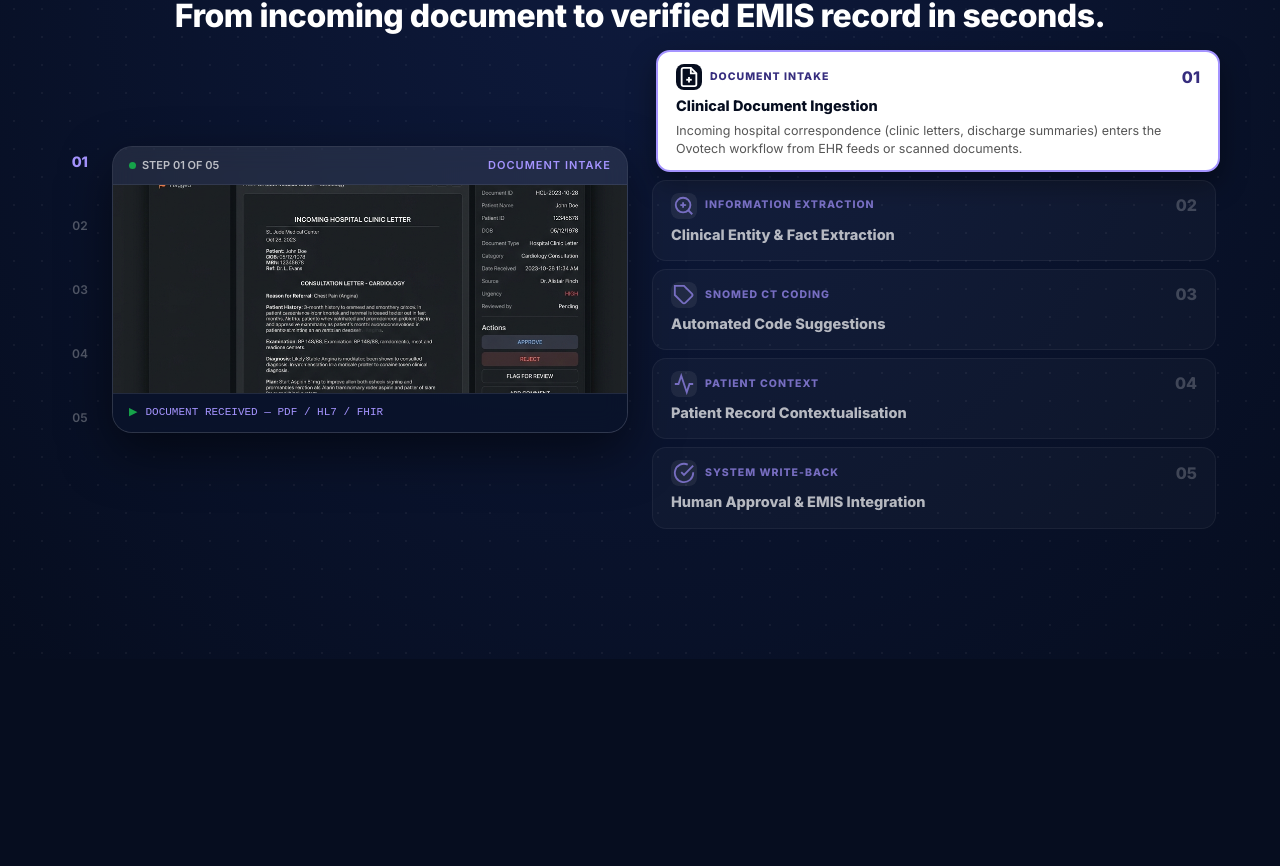
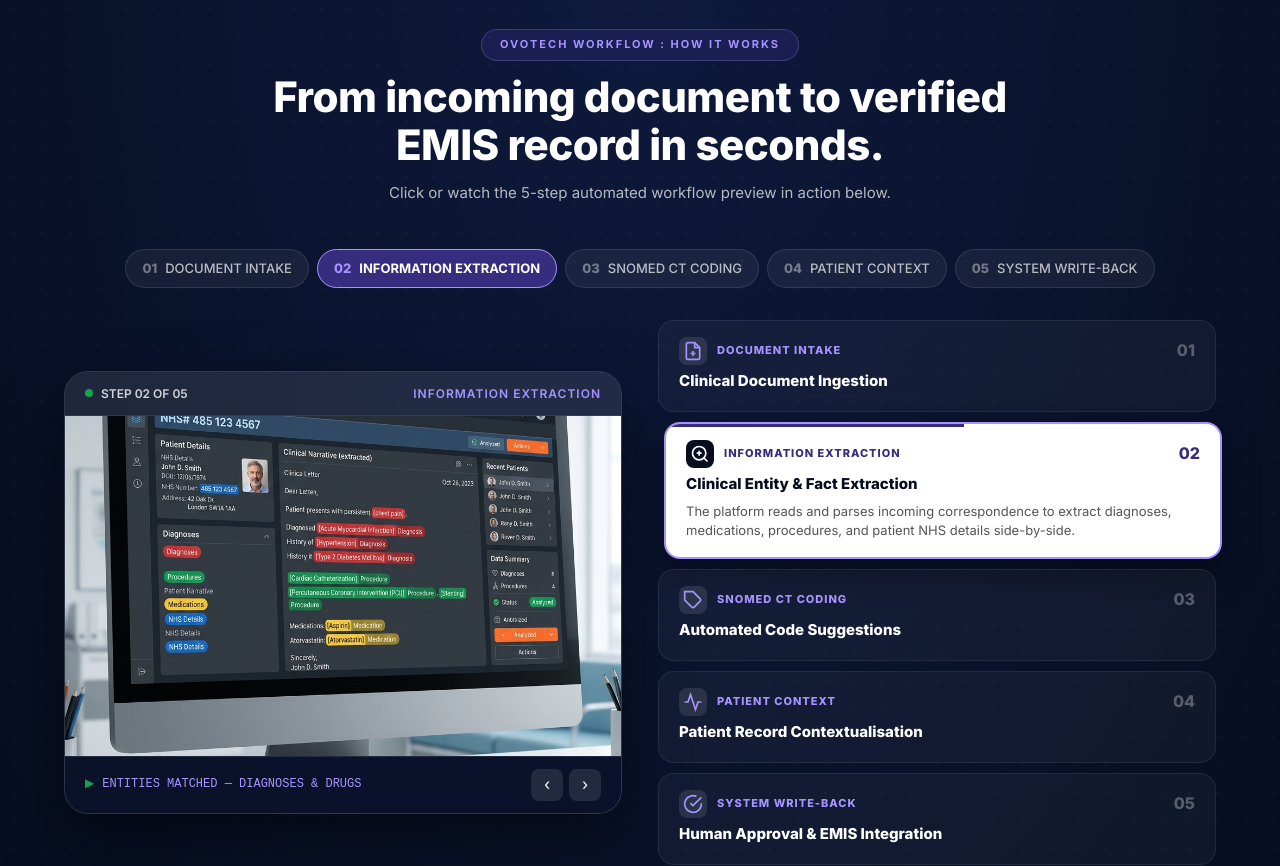
Before and after one commit to HafizTayyabNasir/ovotech, a Next.js app: page / in a window 1280 px wide. Shown: the part 4839-5705 px from the top of the page. Built offline with nearby package versions, Linux system fonts and the light colour scheme.

Commit message:
Replace buggy 300vh sticky scroll showcase with interactive auto-play carousel, step pills and Prev/Next controls

```diff
--- a/src/components/InteractiveWorkflowShowcase.js
+++ b/src/components/InteractiveWorkflowShowcase.js
@@ -1,5 +1,5 @@
 "use client";
-import { useState, useEffect, useRef } from "react";
+import { useState, useEffect } from "react";
 import { motion, AnimatePresence } from "framer-motion";
 
 const workflowSteps = [
@@ -11,7 +11,7 @@
     tag: "DOCUMENT RECEIVED — PDF / HL7 / FHIR",
     image: "/step1-intake.png",
     icon: (
-      <svg width="22" height="22" viewBox="0 0 24 24" fill="none" stroke="currentColor" strokeWidth="2">
+      <svg width="20" height="20" viewBox="0 0 24 24" fill="none" stroke="currentColor" strokeWidth="2">
         <path d="M14 2H6a2 2 0 0 0-2 2v16a2 2 0 0 0 2 2h12a2 2 0 0 0 2-2V8z"/>
         <polyline points="14 2 14 8 20 8"/>
         <line x1="12" y1="18" x2="12" y2="12"/>
@@ -27,7 +27,7 @@
     tag: "ENTITIES MATCHED — DIAGNOSES & DRUGS",
     image: "/step2-extraction.png",
     icon: (
-      <svg width="22" height="22" viewBox="0 0 24 24" fill="none" stroke="currentColor" strokeWidth="2">
+      <svg width="20" height="20" viewBox="0 0 24 24" fill="none" stroke="currentColor" strokeWidth="2">
         <circle cx="11" cy="11" r="8"/>
         <line x1="21" y1="21" x2="16.65" y2="16.65"/>
         <line x1="11" y1="8" x2="11" y2="14"/>
@@ -43,7 +43,7 @@
     tag: "SNOMED CT: 19829001 — VERIFIED",
     image: "/step3-snomed.png",
     icon: (
-      <svg width="22" height="22" viewBox="0 0 24 24" fill="none" stroke="currentColor" strokeWidth="2">
+      <svg width="20" height="20" viewBox="0 0 24 24" fill="none" stroke="currentColor" strokeWidth="2">
         <path d="M20.59 13.41l-7.17 7.17a2 2 0 0 1-2.83 0L2 12V2h10l8.59 8.59a2 2 0 0 1 0 2.82z"/>
         <line x1="7" y1="7" x2="7.01" y2="7"/>
       </svg>
@@ -57,7 +57,7 @@
     tag: "EMIS CONTEXT: ACTIVE PROBLEM LIST",
     image: "/step4-patient-history.png",
     icon: (
-      <svg width="22" height="22" viewBox="0 0 24 24" fill="none" stroke="currentColor" strokeWidth="2">
+      <svg width="20" height="20" viewBox="0 0 24 24" fill="none" stroke="currentColor" strokeWidth="2">
         <path d="M22 12h-4l-3 9L9 3l-3 9H2"/>
       </svg>
     )
@@ -70,7 +70,7 @@
     tag: "STATUS 200 — COMMITTED TO EMIS WEB",
     image: "/step5-emis-writeback.png",
     icon: (
-      <svg width="22" height="22" viewBox="0 0 24 24" fill="none" stroke="currentColor" strokeWidth="2">
+      <svg width="20" height="20" viewBox="0 0 24 24" fill="none" stroke="currentColor" strokeWidth="2">
         <path d="M22 11.08V12a10 10 0 1 1-5.93-9.14"/>
         <polyline points="22 4 12 14.01 9 11.01"/>
       </svg>
@@ -80,62 +80,45 @@
 
 export default function InteractiveWorkflowShowcase() {
   const [activeIndex, setActiveIndex] = useState(0);
-  const containerRef = useRef(null);
+  const [isPaused, setIsPaused] = useState(false);
 
+  // Auto advance steps every 4.5 seconds unless paused by user interaction
   useEffect(() => {
-    const handleScroll = () => {
-      const el = containerRef.current;
-      if (!el) return;
+    if (isPaused) return;
+    const interval = setInterval(() => {
+      setActiveIndex((prev) => (prev + 1) % workflowSteps.length);
+    }, 4500);
+    return () => clearInterval(interval);
+  }, [isPaused]);
 
-      const rect = el.getBoundingClientRect();
-      const totalScrollableHeight = el.clientHeight - window.innerHeight;
-      if (totalScrollableHeight <= 0) return;
-
-      // How far top of container has passed top of viewport
-      const currentScroll = -rect.top;
-      const progress = Math.max(0, Math.min(1, currentScroll / totalScrollableHeight));
-
-      const stepIndex = Math.min(
-        workflowSteps.length - 1,
-        Math.floor(progress * workflowSteps.length)
-      );
-
-      setActiveIndex(stepIndex);
+  const handleStepClick = (index) => {
+    setActiveIndex(index);
+    setIsPaused(true);
   };
 
-    window.addEventListener("scroll", handleScroll, { passive: true });
-    handleScroll();
-    return () => window.removeEventListener("scroll", handleScroll);
-  }, []);
+  const handlePrev = () => {
+    setActiveIndex((prev) => (prev - 1 + workflowSteps.length) % workflowSteps.length);
+    setIsPaused(true);
+  };
+
+  const handleNext = () => {
+    setActiveIndex((prev) => (prev + 1) % workflowSteps.length);
+    setIsPaused(true);
+  };
 
   const activeStep = workflowSteps[activeIndex];
 
   return (
-    <div
-      ref={containerRef}
+    <section
       style={{
-        height: "300vh",
+        background: "radial-gradient(ellipse at top, #0E1A3D 0%, #060D1F 100%)",
+        color: "#FFFFFF",
+        padding: "90px 0",
         position: "relative",
-        background: "#060D1F"
+        overflow: "hidden"
       }}
     >
-      <section
-        style={{
-          position: "sticky",
-          top: "80px",
-          height: "calc(100vh - 80px)",
-          display: "flex",
-          flexDirection: "column",
-          justifyContent: "flex-start",
-          background: "radial-gradient(ellipse at top, #0E1A3D 0%, #060D1F 100%)",
-          color: "#FFFFFF",
-          overflow: "hidden",
-          width: "100%",
-          padding: "24px 0",
-          boxSizing: "border-box"
-        }}
-      >
-        {/* Background grid overlay */}
+      {/* Background grid pattern */}
       <div
         style={{
           position: "absolute",
@@ -143,73 +126,90 @@
           backgroundImage: "radial-gradient(rgba(255, 255, 255, 0.08) 1px, transparent 1px)",
           backgroundSize: "28px 28px",
           pointerEvents: "none",
-            opacity: 0.6
+          opacity: 0.5
         }}
       />
 
-        <div className="site-container" style={{ position: "relative", zIndex: 10, width: "100%" }}>
-          {/* Header */}
-          <div style={{ textAlign: "center", marginBottom: "16px" }}>
-            <span style={{ display: "inline-block", background: "rgba(54, 45, 126, 0.35)", color: "#A594FF", fontSize: "11px", fontWeight: 700, letterSpacing: "2px", padding: "4px 14px", borderRadius: "20px", textTransform: "uppercase", marginBottom: "6px", border: "1px solid rgba(165,148,255,0.25)" }}>
+      <div className="site-container" style={{ position: "relative", zIndex: 10 }}>
+        {/* Section Header */}
+        <div style={{ textAlign: "center", marginBottom: "44px" }}>
+          <span style={{ display: "inline-block", background: "rgba(54, 45, 126, 0.35)", color: "#A594FF", fontSize: "11px", fontWeight: 700, letterSpacing: "2px", padding: "6px 18px", borderRadius: "20px", textTransform: "uppercase", marginBottom: "12px", border: "1px solid rgba(165,148,255,0.25)" }}>
             OVOTECH WORKFLOW : HOW IT WORKS
           </span>
-            <h2 style={{ fontSize: "clamp(20px, 3vw, 32px)", fontWeight: 800, color: "#FFFFFF", letterSpacing: "-0.5px", lineHeight: 1.15 }}>
+          <h2 style={{ fontSize: "clamp(26px, 4vw, 42px)", fontWeight: 800, color: "#FFFFFF", letterSpacing: "-0.5px", lineHeight: 1.15, maxWidth: "800px", margin: "0 auto 12px" }}>
             From incoming document to verified EMIS record in seconds.
           </h2>
+          <p style={{ fontSize: "15px", color: "rgba(255,255,255,0.7)", maxWidth: "620px", margin: "0 auto" }}>
+            Click or watch the 5-step automated workflow preview in action below.
+          </p>
+        </div>
+
+        {/* 5 Step Selector Pill Bar (Mobile & Desktop) */}
+        <div
+          style={{
+            display: "flex",
+            gap: "8px",
+            justifyContent: "center",
+            flexWrap: "wrap",
+            marginBottom: "32px"
+          }}
+        >
+          {workflowSteps.map((step, i) => {
+            const isActive = i === activeIndex;
+            return (
+              <button
+                key={step.number}
+                onClick={() => handleStepClick(i)}
+                style={{
+                  background: isActive ? "#362D7E" : "rgba(255,255,255,0.06)",
+                  color: isActive ? "#FFFFFF" : "rgba(255,255,255,0.7)",
+                  border: isActive ? "1px solid #A594FF" : "1px solid rgba(255,255,255,0.1)",
+                  padding: "8px 16px",
+                  borderRadius: "20px",
+                  fontSize: "13px",
+                  fontWeight: isActive ? 700 : 500,
+                  cursor: "pointer",
+                  transition: "all 0.3s ease",
+                  display: "flex",
+                  alignItems: "center",
+                  gap: "8px"
+                }}
+              >
+                <span style={{ color: isActive ? "#A594FF" : "rgba(255,255,255,0.4)", fontWeight: 800 }}>{step.number}</span>
+                <span>{step.category}</span>
+              </button>
+            );
+          })}
         </div>
 
         {/* Main 2-Column Showcase */}
         <div
           style={{
             display: "grid",
-              gridTemplateColumns: "repeat(auto-fit, minmax(280px, 1fr))",
-              gap: "24px",
+            gridTemplateColumns: "repeat(auto-fit, minmax(300px, 1fr))",
+            gap: "36px",
             alignItems: "center"
           }}
         >
-            {/* Left Column: Interactive UI Workspace Preview */}
-            <div style={{ display: "flex", gap: "16px", alignItems: "stretch" }}>
-              {/* Vertical Step Tracker Bar */}
-              <div style={{ display: "flex", flexDirection: "column", justifyContent: "space-between", alignItems: "center", width: "32px", flexShrink: 0, padding: "6px 0" }}>
-                {workflowSteps.map((step, i) => (
-                  <button
-                    key={step.number}
-                    onClick={() => setActiveIndex(i)}
-                    style={{
-                      background: "none",
-                      border: "none",
-                      color: i === activeIndex ? "#A594FF" : "rgba(255,255,255,0.3)",
-                      fontSize: "12px",
-                      fontWeight: i === activeIndex ? 800 : 600,
-                      cursor: "pointer",
-                      transition: "all 0.3s",
-                      transform: i === activeIndex ? "scale(1.2)" : "scale(1)"
-                    }}
-                  >
-                    {step.number}
-                  </button>
-                ))}
+          {/* Left Column: UI Workspace Screen Card */}
+          <div style={{ background: "rgba(255, 255, 255, 0.04)", backdropFilter: "blur(12px)", borderRadius: "24px", border: "1px solid rgba(255, 255, 255, 0.12)", overflow: "hidden", boxShadow: "0 24px 60px rgba(0,0,0,0.5)" }}>
+            {/* Status Bar */}
+            <div style={{ background: "rgba(255,255,255,0.06)", padding: "12px 20px", display: "flex", alignItems: "center", justifyContent: "space-between", borderBottom: "1px solid rgba(255,255,255,0.08)", fontSize: "12px", color: "rgba(255,255,255,0.8)", fontWeight: 600 }}>
+              <div style={{ display: "flex", alignItems: "center", gap: "8px" }}>
+                <span style={{ width: "8px", height: "8px", borderRadius: "50%", background: "#16a34a" }} />
+                <span>STEP {activeStep.number} OF 05</span>
+              </div>
+              <span style={{ color: "#A594FF", letterSpacing: "1px", textTransform: "uppercase" }}>{activeStep.category}</span>
             </div>
 
-              {/* Main Interactive Screen Card */}
-              <div style={{ flex: 1, background: "rgba(255, 255, 255, 0.04)", backdropFilter: "blur(12px)", borderRadius: "20px", border: "1px solid rgba(255, 255, 255, 0.12)", overflow: "hidden", boxShadow: "0 20px 50px rgba(0,0,0,0.5)" }}>
-                {/* Screen Top Status Bar */}
-                <div style={{ background: "rgba(255,255,255,0.06)", padding: "10px 16px", display: "flex", alignItems: "center", justifyContent: "space-between", borderBottom: "1px solid rgba(255,255,255,0.08)", fontSize: "11px", color: "rgba(255,255,255,0.7)", fontWeight: 600 }}>
-                  <div style={{ display: "flex", alignItems: "center", gap: "6px" }}>
-                    <span style={{ width: "7px", height: "7px", borderRadius: "50%", background: "#16a34a" }} />
-                    <span>STEP {activeStep.number} OF 05</span>
-                  </div>
-                  <span style={{ color: "#A594FF", letterSpacing: "1px" }}>{activeStep.category}</span>
-                </div>
-
-                {/* Screen Image with Framer Motion AnimatePresence */}
-                <div style={{ position: "relative", height: "clamp(180px, 26vh, 250px)", background: "#050B18" }}>
+            {/* Screen Image with Framer Motion Transition */}
+            <div style={{ position: "relative", height: "340px", background: "#050B18" }}>
               <AnimatePresence mode="wait">
                 <motion.div
                   key={activeStep.number}
-                      initial={{ opacity: 0, scale: 0.96 }}
-                      animate={{ opacity: 1, scale: 1 }}
-                      exit={{ opacity: 0, scale: 1.04 }}
+                  initial={{ opacity: 0, x: 20 }}
+                  animate={{ opacity: 1, x: 0 }}
+                  exit={{ opacity: 0, x: -20 }}
                   transition={{ duration: 0.35 }}
                   style={{ width: "100%", height: "100%" }}
                 >
@@ -222,40 +222,102 @@
               </AnimatePresence>
             </div>
 
-                {/* Screen Bottom Tag Bar */}
-                <div style={{ background: "rgba(9, 18, 42, 0.95)", padding: "10px 16px", borderTop: "1px solid rgba(255,255,255,0.1)", fontSize: "11px", fontFamily: "monospace", color: "#A594FF", display: "flex", alignItems: "center", gap: "8px" }}>
+            {/* Bottom Controls Bar */}
+            <div style={{ background: "rgba(9, 18, 42, 0.95)", padding: "12px 20px", borderTop: "1px solid rgba(255,255,255,0.1)", display: "flex", alignItems: "center", justifyContent: "space-between" }}>
+              <div style={{ fontSize: "12px", fontFamily: "monospace", color: "#A594FF", display: "flex", alignItems: "center", gap: "8px" }}>
                 <span style={{ color: "#16a34a" }}>▶</span> {activeStep.tag}
+              </div>
+
+              {/* Prev / Next Navigation Arrows */}
+              <div style={{ display: "flex", gap: "6px" }}>
+                <button
+                  onClick={handlePrev}
+                  aria-label="Previous step"
+                  style={{
+                    background: "rgba(255,255,255,0.1)",
+                    border: "none",
+                    color: "#FFF",
+                    borderRadius: "8px",
+                    width: "32px",
+                    height: "32px",
+                    display: "flex",
+                    alignItems: "center",
+                    justifyContent: "center",
+                    cursor: "pointer",
+                    fontSize: "16px",
+                    transition: "background 0.2s"
+                  }}
+                >
+                  ‹
+                </button>
+                <button
+                  onClick={handleNext}
+                  aria-label="Next step"
+                  style={{
+                    background: "rgba(255,255,255,0.1)",
+                    border: "none",
+                    color: "#FFF",
+                    borderRadius: "8px",
+                    width: "32px",
+                    height: "32px",
+                    display: "flex",
+                    alignItems: "center",
+                    justifyContent: "center",
+                    cursor: "pointer",
+                    fontSize: "16px",
+                    transition: "background 0.2s"
+                  }}
+                >
+                  ›
+                </button>
               </div>
             </div>
           </div>
 
-            {/* Right Column: 5 Numbered Cards */}
-            <div style={{ display: "flex", flexDirection: "column", gap: "8px" }}>
+          {/* Right Column: 5 Interactive Cards with Progress Line */}
+          <div style={{ display: "flex", flexDirection: "column", gap: "10px" }}>
             {workflowSteps.map((step, index) => {
               const isActive = index === activeIndex;
               return (
                 <div
                   key={step.number}
-                    onClick={() => setActiveIndex(index)}
+                  onClick={() => handleStepClick(index)}
                   style={{
                     background: isActive ? "#FFFFFF" : "rgba(255, 255, 255, 0.04)",
                     color: isActive ? "#060D1F" : "#FFFFFF",
-                      borderRadius: "14px",
-                      padding: "12px 18px",
+                    borderRadius: "16px",
+                    padding: "16px 20px",
                     border: isActive ? "2px solid #A594FF" : "1px solid rgba(255, 255, 255, 0.08)",
                     cursor: "pointer",
                     transition: "all 0.3s cubic-bezier(0.4, 0, 0.2, 1)",
-                      boxShadow: isActive ? "0 12px 28px rgba(0, 0, 0, 0.4)" : "none",
-                      transform: isActive ? "translateX(4px)" : "none",
-                      opacity: isActive ? 1 : 0.7
+                    boxShadow: isActive ? "0 16px 36px rgba(0, 0, 0, 0.4)" : "none",
+                    transform: isActive ? "translateX(6px)" : "none",
+                    position: "relative",
+                    overflow: "hidden"
                   }}
                 >
+                  {/* Progress Line for Active Card */}
+                  {isActive && !isPaused && (
+                    <motion.div
+                      initial={{ width: "0%" }}
+                      animate={{ width: "100%" }}
+                      transition={{ duration: 4.5, ease: "linear" }}
+                      style={{
+                        position: "absolute",
+                        top: 0,
+                        left: 0,
+                        height: "3px",
+                        background: "#362D7E"
+                      }}
+                    />
+                  )}
+
                   <div style={{ display: "flex", alignItems: "center", justifyContent: "space-between", marginBottom: "4px" }}>
-                      <div style={{ display: "flex", alignItems: "center", gap: "8px" }}>
+                    <div style={{ display: "flex", alignItems: "center", gap: "10px" }}>
                       <div
                         style={{
-                            width: "26px",
-                            height: "26px",
+                          width: "28px",
+                          height: "28px",
                           borderRadius: "8px",
                           background: isActive ? "#060D1F" : "rgba(255,255,255,0.1)",
                           color: isActive ? "#FFFFFF" : "#A594FF",
@@ -266,7 +328,7 @@
                       >
                         {step.icon}
                       </div>
-                        <span style={{ fontSize: "10.5px", fontWeight: 800, textTransform: "uppercase", letterSpacing: "1px", color: isActive ? "#362D7E" : "#A594FF" }}>
+                      <span style={{ fontSize: "11px", fontWeight: 800, textTransform: "uppercase", letterSpacing: "1px", color: isActive ? "#362D7E" : "#A594FF" }}>
                         {step.category}
                       </span>
                     </div>
@@ -276,7 +338,7 @@
                     </span>
                   </div>
 
-                    <h3 style={{ fontSize: "14.5px", fontWeight: 800, color: isActive ? "#060D1F" : "#FFFFFF", marginBottom: "2px" }}>
+                  <h3 style={{ fontSize: "15px", fontWeight: 800, color: isActive ? "#060D1F" : "#FFFFFF", marginBottom: "2px" }}>
                     {step.title}
                   </h3>
 
@@ -285,7 +347,7 @@
                       initial={{ opacity: 0, height: 0 }}
                       animate={{ opacity: 1, height: "auto" }}
                       transition={{ duration: 0.3 }}
-                        style={{ fontSize: "12.5px", color: "#555555", lineHeight: 1.45, marginTop: "4px" }}
+                      style={{ fontSize: "13px", color: "#555555", lineHeight: 1.5, marginTop: "6px" }}
                     >
                       {step.description}
                     </motion.p>
@@ -297,6 +359,5 @@
         </div>
       </div>
     </section>
-    </div>
   );
 }
```
Lines whose indentation alone changed are shown as unchanged.
